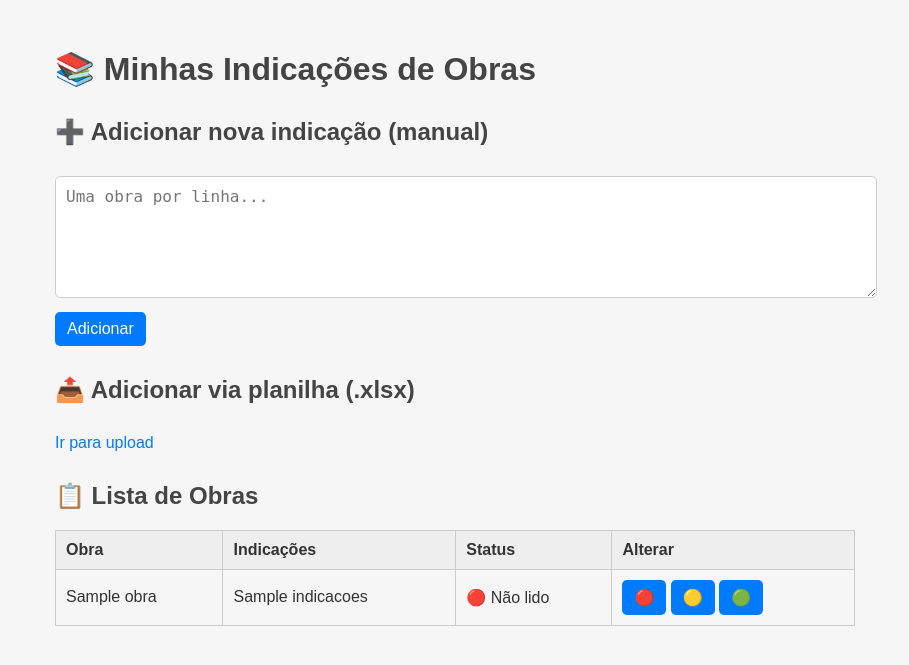
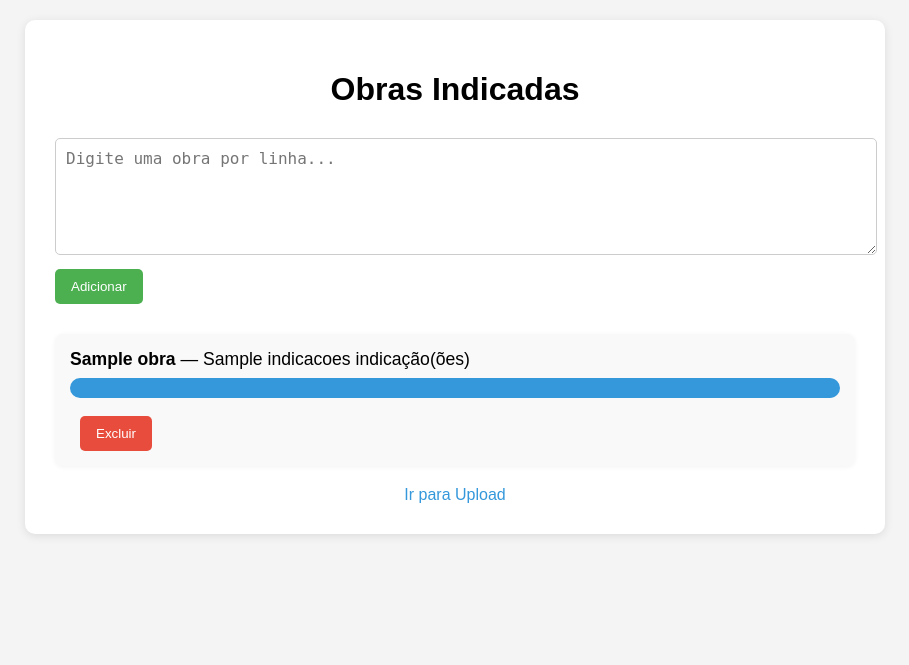
Before and after one commit to willchapuis/mangas-indicados, a Flask app: template templates/index.html in a window 1280 px wide. Shown: the top 665 px of the page, without its empty margins (185-1094 px from the left). Run offline with Flask 3, Linux system fonts and the light colour scheme; the template is opened without the code that fills it: most values are stand-ins (such as "Sample title", 1, 10 or a date in 2020).

Commit message:
Add files via upload

```diff
--- a/app.py
+++ b/app.py
@@ -10,9 +10,9 @@ app = Flask(__name__)
 os.makedirs("uploads", exist_ok=True)
 app.config['UPLOAD_FOLDER'] = 'uploads'
 
-DADOS_PATH = "data/obras.json"
+DADOS_PATH = "obras.json"
 
-# Carrega ou inicia os dados (dicionário simples)
+# Carrega ou inicia os dados
 def carregar_dados():
     if not os.path.exists(DADOS_PATH):
         with open(DADOS_PATH, "w", encoding="utf-8") as f:
@@ -29,7 +29,6 @@ def salvar_dados(dados):
     with open(DADOS_PATH, 'w', encoding='utf-8') as f:
         json.dump(dados, f, indent=2, ensure_ascii=False)
 
-# Normaliza nomes para comparação
 def normalizar_nome(nome):
     nome = nome.lower().strip()
     nome = nome.replace("***", "").replace("...", "").replace("---", "")
@@ -38,26 +37,25 @@ def normalizar_nome(nome):
     nome = ' '.join(nome.split())  # remove espaços duplos
     return nome
 
-# Adiciona nova indicação (lista de nomes)
-def adicionar_indicacao(nomes, dados):
-    for nome in nomes:
-        nome_original = nome.strip()
-        if not nome_original:
+# Adiciona nova indicação
+def adicionar_indicacao(lista_obras, dados):
+    for obra in lista_obras:
+        obra_original = obra.strip()
+        if not obra_original:
             continue
-        nome_limpo = normalizar_nome(nome_original)
+        obra_normalizada = normalizar_nome(obra_original)
 
         similar = None
         for existente in dados:
-            if fuzz.ratio(nome_limpo, normalizar_nome(existente)) >= 90:
+            if fuzz.ratio(obra_normalizada, normalizar_nome(existente)) >= 90:
                 similar = existente
                 break
 
         if similar:
             dados[similar]['indicacoes'] += 1
         else:
-            dados[nome_original] = {
-                'indicacoes': 1,
-                'status': 'nao_lido'
+            dados[obra_original] = {
+                'indicacoes': 1
             }
     salvar_dados(dados)
 
@@ -66,7 +64,8 @@ def adicionar_indicacao(nomes, dados):
 def index():
     dados = carregar_dados()
     obras = sorted(dados.items(), key=lambda x: -x[1]['indicacoes'])
-    return render_template('index.html', obras=obras)
+    maior = obras[0][1]['indicacoes'] if obras else 1
+    return render_template('index.html', obras=obras, maior=maior)
 
 # Upload de .xlsx
 @app.route('/upload', methods=['GET', 'POST'])
@@ -81,18 +80,18 @@ def upload():
             wb = load_workbook(path)
             ws = wb.active
 
-            nomes = []
+            blocos = []
             for row in ws.iter_rows(min_col=1, max_col=1, values_only=True):
                 valor = row[0]
                 if valor is None:
-                    if nomes:
-                        adicionar_indicacao(nomes, carregar_dados())
-                        nomes = []
+                    if blocos:
+                        adicionar_indicacao(blocos, carregar_dados())
+                        blocos = []
                 else:
-                    nomes.append(str(valor))
+                    blocos.append(str(valor))
 
-            if nomes:
-                adicionar_indicacao(nomes, carregar_dados())
+            if blocos:
+                adicionar_indicacao(blocos, carregar_dados())
 
             return redirect(url_for('index'))
     return render_template('upload.html')
@@ -101,16 +100,16 @@ def upload():
 @app.route('/adicionar', methods=['POST'])
 def adicionar():
     texto = request.form.get('novas_obras', '')
-    nomes = texto.strip().splitlines()
-    adicionar_indicacao(nomes, carregar_dados())
+    lista_obras = texto.strip().splitlines()
+    adicionar_indicacao(lista_obras, carregar_dados())
     return redirect(url_for('index'))
 
-# Atualiza status
-@app.route('/atualizar_status/<obra>/<novo_status>', methods=['POST'])
-def atualizar_status(obra, novo_status):
+# Remover obra
+@app.route('/excluir/<obra>', methods=['POST'])
+def excluir(obra):
     dados = carregar_dados()
     if obra in dados:
-        dados[obra]['status'] = novo_status
+        del dados[obra]
         salvar_dados(dados)
     return redirect(url_for('index'))
 
--- a/static/style.css
+++ b/static/style.css
@@ -1,115 +1,119 @@
-/* Estilo geral da página */
 body {
     font-family: Arial, sans-serif;
-    background-color: #f6f6f6;
-    color: #333;
+    background-color: #f4f4f4;
     margin: 0;
     padding: 20px;
-    max-width: 800px;
-    margin-left: auto;
-    margin-right: auto;
 }
 
-/* Títulos */
-h1, h2 {
-    color: #444;
-    margin-top: 30px;
+.container {
+    max-width: 800px;
+    margin: auto;
+    background-color: white;
+    padding: 30px;
+    border-radius: 10px;
+    box-shadow: 0 2px 10px rgba(0, 0, 0, 0.1);
 }
 
-/* Formulários */
-form {
-    margin-bottom: 20px;
+h1 {
+    text-align: center;
+    margin-bottom: 30px;
 }
 
 textarea {
     width: 100%;
-    height: 100px;
     padding: 10px;
+    resize: vertical;
     font-size: 1rem;
-    margin-top: 10px;
-    margin-bottom: 10px;
     border: 1px solid #ccc;
     border-radius: 5px;
-    resize: vertical;
-}
-
-input[type="file"] {
-    margin: 10px 0;
 }
 
 button {
-    background-color: #007bff;
+    background-color: #4CAF50;
     color: white;
+    padding: 10px 16px;
     border: none;
-    padding: 8px 12px;
-    font-size: 1rem;
     border-radius: 5px;
     cursor: pointer;
+    margin-top: 10px;
+    transition: background-color 0.3s ease;
 }
 
 button:hover {
-    background-color: #0056b3;
+    background-color: #45a049;
 }
 
-/* Tabelas */
-table {
-    width: 100%;
-    border-collapse: collapse;
-    margin-top: 10px;
+.btn-excluir {
+    background-color: #e74c3c;
+    margin-left: 10px;
 }
 
-th, td {
-    padding: 10px;
-    border: 1px solid #ccc;
-    text-align: left;
+.btn-excluir:hover {
+    background-color: #c0392b;
 }
 
-th {
-    background-color: #eee;
+.form-adicionar {
+    margin-bottom: 30px;
 }
 
-td form {
-    display: inline;
+.lista-obras {
+    display: flex;
+    flex-direction: column;
+    gap: 20px;
 }
 
-.upload-link a {
-    display: inline-block;
-    margin-top: 10px;
-    color: #007bff;
+.obra {
+    background-color: #f9f9f9;
+    padding: 15px;
+    border-radius: 8px;
+    box-shadow: 0 1px 5px rgba(0, 0, 0, 0.05);
+}
+
+.obra-info {
+    font-size: 1.1rem;
+    margin-bottom: 8px;
+}
+
+.barra-container {
+    background-color: #ddd;
+    height: 20px;
+    border-radius: 10px;
+    overflow: hidden;
+    margin-bottom: 8px;
+}
+
+.barra {
+    background-color: #3498db;
+    height: 100%;
+    transition: width 0.5s ease;
+}
+
+.links {
+    text-align: center;
+    margin-top: 20px;
+}
+
+.links a {
+    color: #3498db;
     text-decoration: none;
 }
 
-.upload-link a:hover {
+.links a:hover {
     text-decoration: underline;
 }
 
 /* Responsividade */
 @media (max-width: 600px) {
-    table, thead, tbody, th, td, tr {
-        display: block;
+    .obra-info {
+        font-size: 1rem;
     }
 
-    th {
-        display: none;
+    button, .btn-excluir {
+        width: 100%;
+        margin-top: 5px;
     }
 
-    td {
-        border: none;
-        position: relative;
-        padding-left: 50%;
-        margin-bottom: 10px;
+    .obra {
+        padding: 12px;
     }
-
-    td::before {
-        position: absolute;
-        left: 10px;
-        width: 45%;
-        white-space: nowrap;
-        font-weight: bold;
-    }
-
-    td:nth-of-type(1)::before { content: "Obra"; }
-    td:nth-of-type(2)::before { content: "Indicações"; }
-    td:nth-of-type(3)::before { content: "Status"; }
-    td:nth-of-type(4)::before { content: "Alterar"; }
 }
--- a/templates/index.html
+++ b/templates/index.html
@@ -1,69 +1,75 @@
 <!DOCTYPE html>
-<html lang="pt-BR">
+<html lang="pt-br">
 <head>
   <meta charset="UTF-8">
-    <title>Minhas Indicações</title>
+  <title>Gerenciador de Obras</title>
   <link rel="stylesheet" href="{{ url_for('static', filename='style.css') }}">
-    <meta name="viewport" content="width=device-width, initial-scale=1">
 </head>
 <body>
-    <h1>📚 Minhas Indicações de Obras</h1>
+  <div class="container">
+    <h1>Obras Indicadas</h1>
 
-    <section class="formulario">
-        <h2>➕ Adicionar nova indicação (manual)</h2>
-        <form method="POST" action="/adicionar">
-            <textarea name="novas_obras" placeholder="Uma obra por linha..." required></textarea>
+    <!-- Formulário de adição manual -->
+    <form action="{{ url_for('adicionar') }}" method="POST" class="form-adicionar">
+      <textarea name="novas_obras" rows="5" placeholder="Digite uma obra por linha..."></textarea>
       <button type="submit">Adicionar</button>
     </form>
-    </section>
 
-    <section class="upload-link">
-        <h2>📤 Adicionar via planilha (.xlsx)</h2>
-        <a href="/upload">Ir para upload</a>
-    </section>
+    <!-- Lista de obras -->
+    <div class="lista-obras">
+      {% if obras %}
+        {% set max_indicacoes = obras[0][1]['indicacoes'] %}
+        {% for obra, info in obras %}
+          {% set porcentagem = (info['indicacoes'] / max_indicacoes * 100) | round(2) %}
+          <div class="obra">
+            <div class="obra-info">
+              <strong>{{ obra }}</strong> — {{ info['indicacoes'] }} indicação(ões)
+            </div>
+            <div class="barra-container">
+              <!-- Evita style direto no HTML (solução apenas estética) -->
+              <div class="barra" data-percent="{{ porcentagem }}"></div>
 
-    <section class="lista">
-        <h2>📋 Lista de Obras</h2>
-        <table>
-            <thead>
-                <tr>
-                    <th>Obra</th>
-                    <th>Indicações</th>
-                    <th>Status</th>
-                    <th>Alterar</th>
-                </tr>
-            </thead>
-            <tbody>
-                {% for nome, info in obras %}
-                <tr>
-                    <td>{{ nome }}</td>
-                    <td>{{ info['indicacoes'] }}</td>
-                    <td>
-                        {% if info['status'] == 'nao_lido' %}
-                            🔴 Não lido
-                        {% elif info['status'] == 'lendo' %}
-                            🟡 Lendo
-                        {% elif info['status'] == 'lido' %}
-                            🟢 Lido
+              <!-- E então no script -->
+              <script>
+                document.querySelectorAll('.barra').forEach(barra => {
+                  const percent = parseFloat(barra.dataset.percent);
+                  barra.style.width = percent + "%";
+                });
+              </script>
+            </div>
+            <!-- Evita JS inline -->
+            <form action="{{ url_for('excluir', obra=obra) }}" method="POST" class="form-excluir"
+                  data-obra="{{ obra }}" data-indicacoes="{{ info['indicacoes'] }}">
+              <button class="btn-excluir" type="submit">Excluir</button>
+            </form>
+
+            <script>
+              document.querySelectorAll('.form-excluir').forEach(form => {
+                form.addEventListener('submit', e => {
+                  const obra = form.dataset.obra;
+                  const indicacoes = form.dataset.indicacoes;
+                  const confirmar = confirm(`Tem certeza que deseja excluir "${obra}" que possui ${indicacoes} indicação(ões)?`);
+                  if (!confirmar) e.preventDefault();
+                });
+              });
+            </script>
+          </div>
+        {% endfor %}
       {% else %}
-                            ❓
+        <p>Nenhuma obra cadastrada ainda.</p>
       {% endif %}
-                    </td>
-                    <td>
-                        <form method="POST" action="/atualizar_status/{{ nome }}/nao_lido">
-                            <button>🔴</button>
-                        </form>
-                        <form method="POST" action="/atualizar_status/{{ nome }}/lendo">
-                            <button>🟡</button>
-                        </form>
-                        <form method="POST" action="/atualizar_status/{{ nome }}/lido">
-                            <button>🟢</button>
-                        </form>
-                    </td>
-                </tr>
-                {% endfor %}
-            </tbody>
-        </table>
-    </section>
+    </div>
+
+    <div class="links">
+      <a href="{{ url_for('upload') }}">Ir para Upload</a>
+    </div>
+  </div>
+
+  <!-- Script separado -->
+  <script>
+    function confirmarExclusao(obra, indicacoes) {
+      return confirm(`Tem certeza que deseja excluir "${obra}" que possui ${indicacoes} indicação(ões)?`);
+    }
+  </script>
 </body>
 </html>
```
Lines whose indentation alone changed are shown as unchanged.
